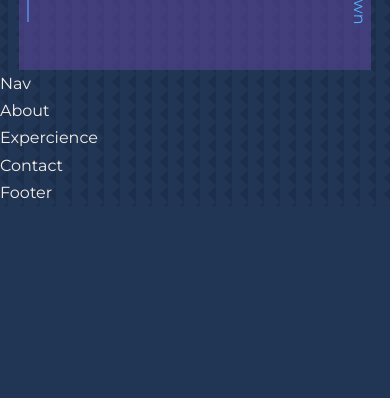
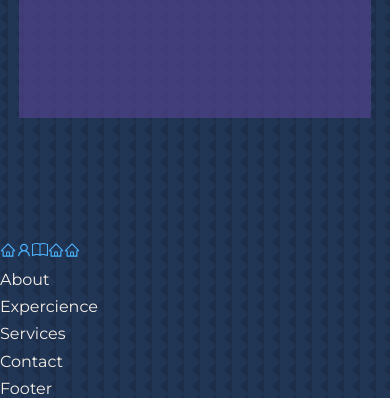
Before and after one commit to NashHub1/react-portfolio, a React (Create React App) app: page / in a window 390 px wide. Shown: the part 774-1172 px from the top of the page. Before the commit the page ends 980 px from the top, so only its background shows below. Built offline with nearby package versions, Linux system fonts and the light colour scheme.

Commit message:
Nav bar angefangen - Icons

```diff
--- a/src/Components/Header/Header.css
+++ b/src/Components/Header/Header.css
@@ -58,3 +58,23 @@ transform: rotate(90deg);
 font-weight: 400;
 font-size: 1rem;
 }
+
+/*Media Queries ( Medium Devices) */
+
+@media screen and (max-width: 1024px){
+  header{
+    height: 68vh;
+  }
+}
+
+/*Media Queries ( SMALL Devices) */
+
+@media screen and (max-width: 600px){
+  header{
+    height: 120vh;
+  }
+  .header_socials,
+  .scroll_down{
+    display: none;
+  }
+}
--- a/src/Components/Navigation/Nav.jsx
+++ b/src/Components/Navigation/Nav.jsx
@@ -1,10 +1,17 @@
 import React from 'react'
-
+import './Nav.css'
+import {BsBook} from 'react-icons/bs'
+import {AiOutlineHome, AiOutlineUser, AiOutlineBook} from 'react-icons/ai'
 const Nav = () => {
   return (
-    <div>
-      Nav
-    </div>
+    <nav>
+      <a href='#'><AiOutlineHome/></a>
+      <a href='#About'><AiOutlineUser/></a>
+      <a href='#Experience'><BsBook/></a>
+      <a href='#Services'><AiOutlineHome/></a>
+      <a href='#Contact'><AiOutlineHome/></a>
+
+    </nav>
   )
 }
 
--- a/src/Components/Services/Services.jsx
+++ b/src/Components/Services/Services.jsx
@@ -3,7 +3,7 @@ import React from 'react'
 const Services = () => {
   return (
     <div>
-
+      Services
     </div>
   )
 }
```
Also changed, not shown: src/Components/Navigation/Nav.css (added), src/Components/Navigation/Nav.module.css (deleted).
